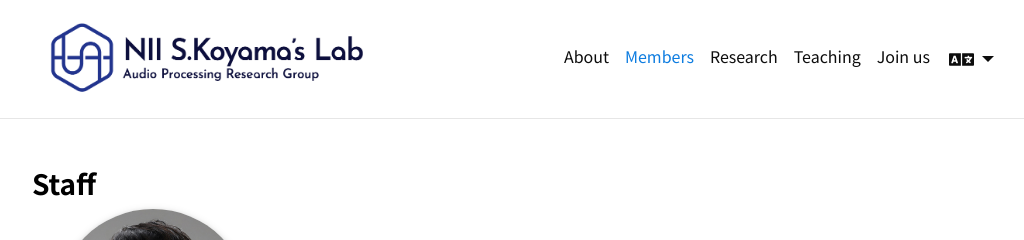
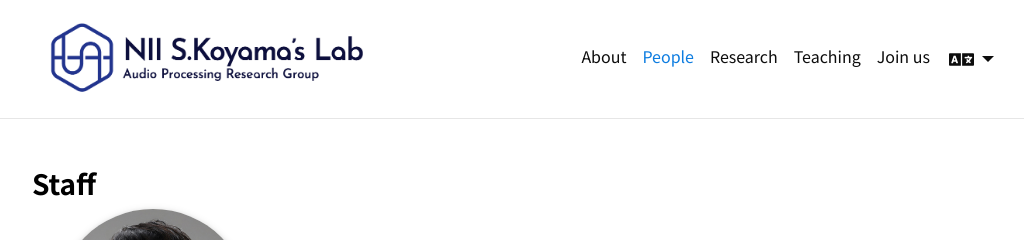
Before and after one commit to skoyamalab/skoyamalab.github.io, a Jekyll site: the page built from _pages/people.md, in a window 1280 px wide. Shown: the top 240 px of the page, without its empty margins (123-1147 px from the left). Built offline with Jekyll 4.4.1, drawn with Linux system fonts in a browser that asks for light colours; full-size pictures stand in for the smaller copies a plugin makes; comment, search, counter and statistics services are not loaded; a style sheet for code colours, icons or effects is not loaded.

Commit message:
modified people

```diff
--- a/_pages/members.md
+++ b/_pages/people.md
@@ -1,7 +1,7 @@
 ---
 layout: page
-permalink: /members/
-title: Members
+permalink: /people/
+title: People
 description:
 lang: en
 nav: true
```
Also changed, not shown: _pages_ja/people.md (renamed from _pages_ja/members.md, +2 -2 lines).
